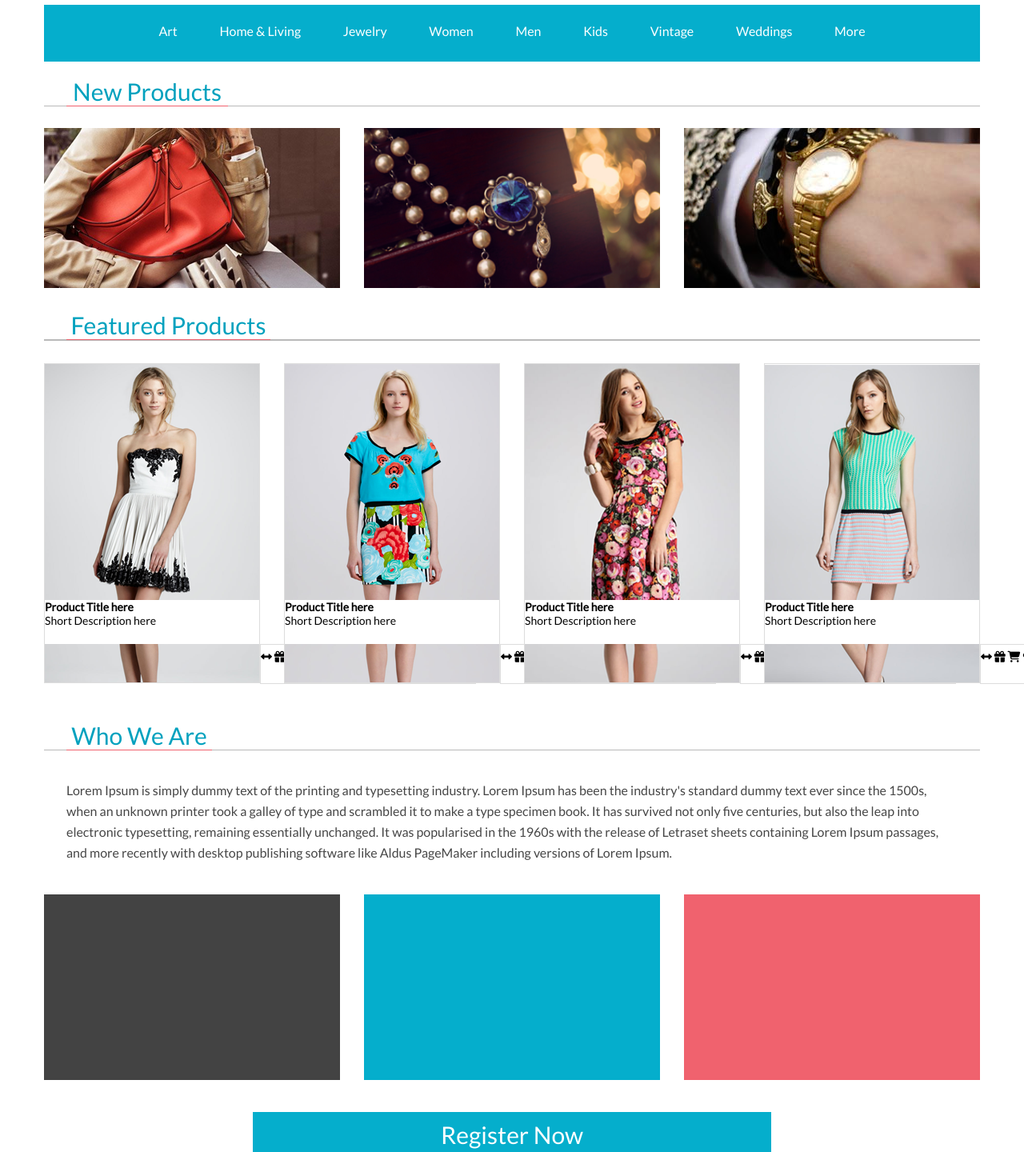
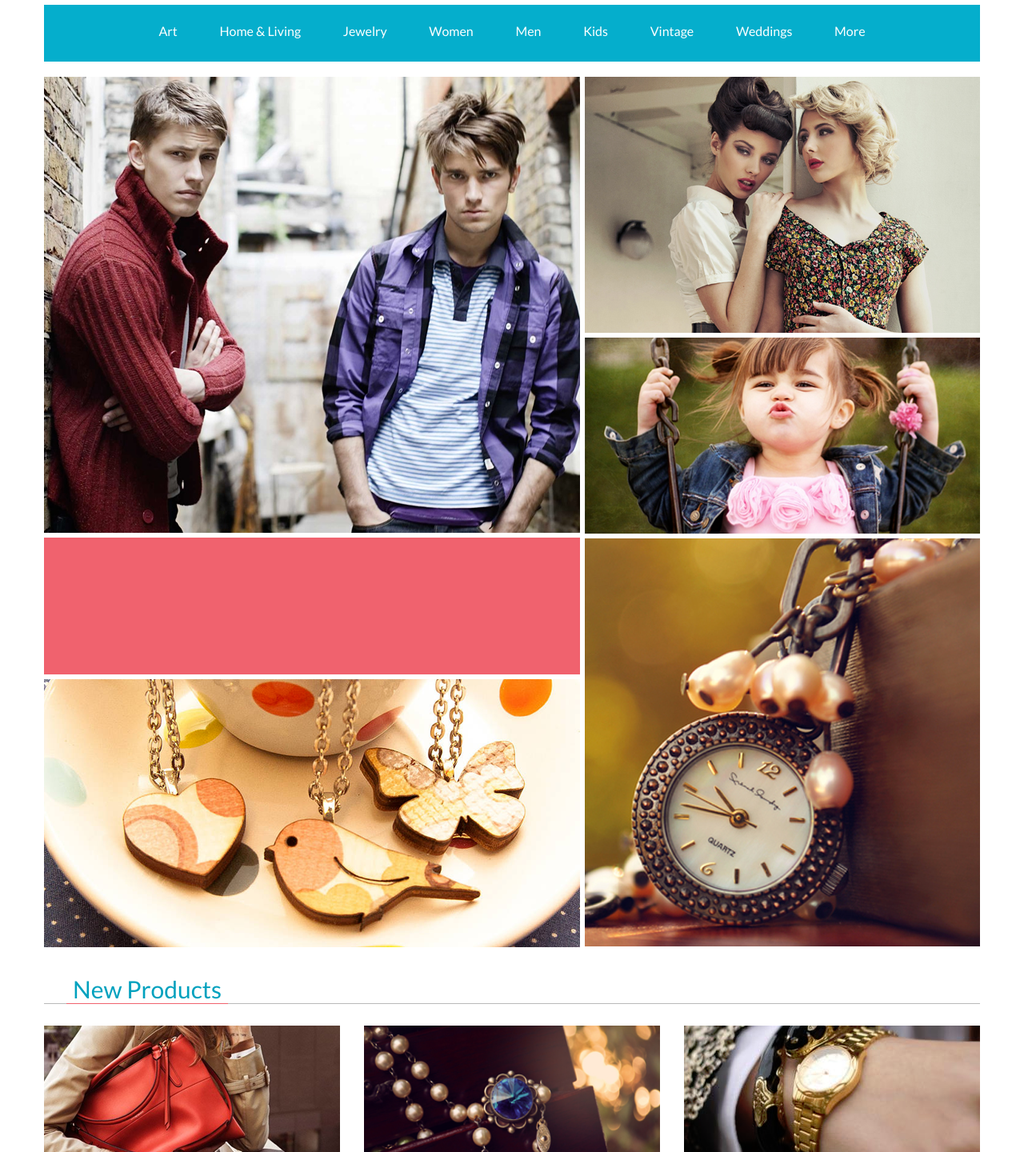
Before and after one commit to GlebShaucou/rss-tasks, a plain HTML site: page html-css-final-task/index.html in a window 1280 px wide. Shown: the part 154-1594 px from the top of the page at 80% size. Drawn offline with Linux system fonts and the light colour scheme.

Commit message:
Promo block modifications

```diff
--- a/html-css-final-task/css/styles.css
+++ b/html-css-final-task/css/styles.css
@@ -89,6 +89,10 @@ a:hover {
     display: inline-block;
     content: ".";
     visibility: hidden;
+}
+
+.semi-gray-bg {
+    background-color: rgba(54, 42, 79, 0.8);
 }
 
 /**************************************************************/
@@ -275,6 +279,84 @@ a:hover {
     width: 100%;
     min-height: 100%;
     margin: 0 0 -550px 0;
+}
+
+/* PROMO SECTION */
+/**************************************************************/
+.promo {
+    width: 100%;
+    display: inline-flex;
+    justify-content: space-between;
+    margin-bottom: 28px;
+}
+
+.add-margin {
+    margin-bottom: 6px;
+}
+
+.promo-left-section {
+    width: 670px;
+}
+
+.promo-bg-img {
+    width: 100%;
+    height: 100%;
+    display: inline-block;
+}
+
+.mens-wear {
+    width: 670px;
+    height: 570px;
+}
+
+.mens-wear-bg {
+    background-image: url(../img/promo-1.png);
+}
+
+.search-block {
+    width: 670px;
+    height: 171px;
+    background-color: #f0626e;
+}
+
+.crafts {
+    width: 670px;
+    height: 335px;
+}
+
+.crafts-bg {
+    background-image: url(../img/promo-4.png);
+}
+
+.promo-right-section{
+    width: 494px;
+}
+
+.womens-wear {
+    width: 494px;
+    height: 320px;
+}
+
+.womens-wear-bg {
+    background-image: url(../img/promo-2.png);
+}
+
+.kids-wear {
+    width: 494px;
+    height: 245px;
+}
+
+.kids-wear-bg {
+    background-image: url(../img/promo-3.png);
+}
+
+.jewelry {
+    width: 494px;
+    height: 510px;
+}
+
+.jewelry-bg {
+    background-image: url(../img/promo-5.png);
 }
 
 /* NEW PRODUCTS SECTION */
--- a/html-css-final-task/index.html
+++ b/html-css-final-task/index.html
@@ -78,7 +78,29 @@
         <div class="wrapper">
 
             <section class="promo">
+                <section class="promo-left-section">
+                    <div class="mens-wear add-margin">
+                        <a href="" class="promo-bg-img mens-wear-bg"></a>
+                    </div>
+                    <div class="search-block add-margin">
 
+                    </div>
+                    <div class="crafts add-margin">
+                        <a href="" class="promo-bg-img crafts-bg"></a>
+                    </div>
+                </section>
+
+                <section class="promo-right-section">
+                    <div class="womens-wear add-margin">
+                        <a href="" class="promo-bg-img womens-wear-bg"></a>
+                    </div>
+                    <div class="kids-wear add-margin">
+                        <a href="" class="promo-bg-img kids-wear-bg"></a>
+                    </div>
+                    <div class="jewelry add-margin">
+                        <a href="" class="promo-bg-img jewelry-bg"></a>
+                    </div>
+                </section>
             </section>
 
             <section class="new-products">
```
Also changed, not shown: html-css-final-task/img/promo-1.png (added), html-css-final-task/img/promo-2.png (added), html-css-final-task/img/promo-3.png (added), html-css-final-task/img/promo-4.png (added), html-css-final-task/img/promo-5.png (added).
